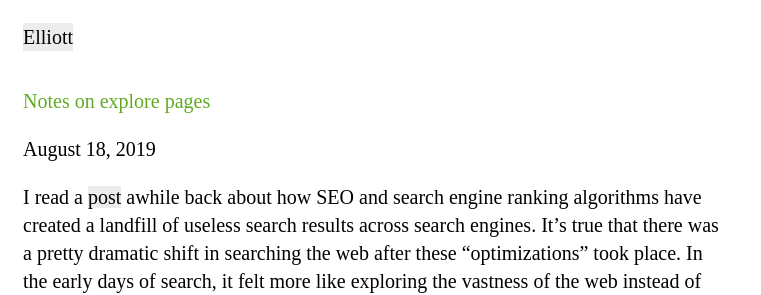
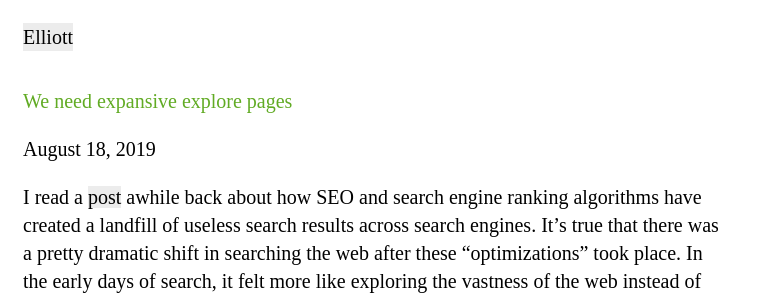
Before and after one commit to oilstel/elliott, a Jekyll site: the page built from _posts/2019-08-18-notes-on-explore-pages.md, in a window 1280 px wide and 900 px high. Shown: the top 295 px of the window, without its empty margins (0-761 px from the left). Built offline with Jekyll 4.4.1, drawn with Linux system fonts in a browser that asks for light colours.

Commit message:
explore:

```diff
--- a/_posts/2019-08-18-notes-on-explore-pages.md
+++ b/_posts/2019-08-18-notes-on-explore-pages.md
@@ -1,5 +1,5 @@
 ---
-title: "Notes on explore pages"
+title: "We need expansive explore pages"
 date: 2019-08-18 03:00:00 -0400
 color: "#61ab24"
 published: true
```
